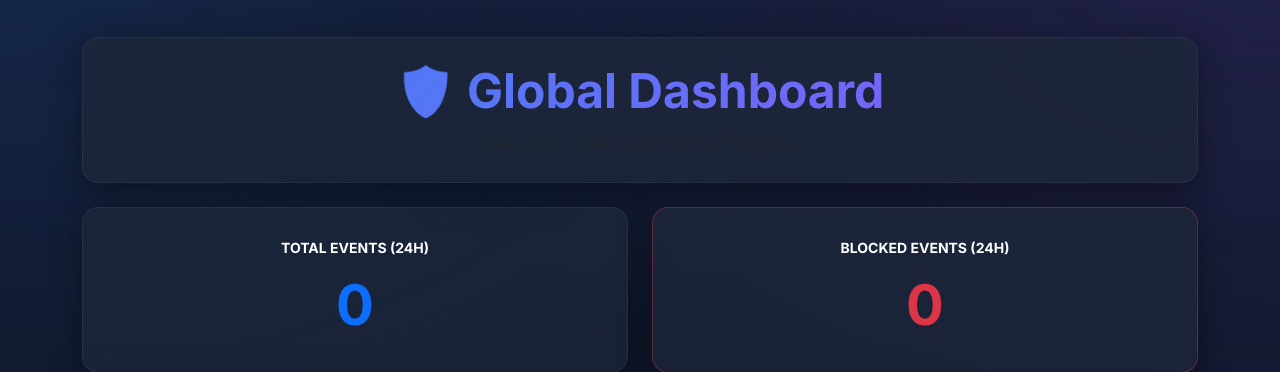
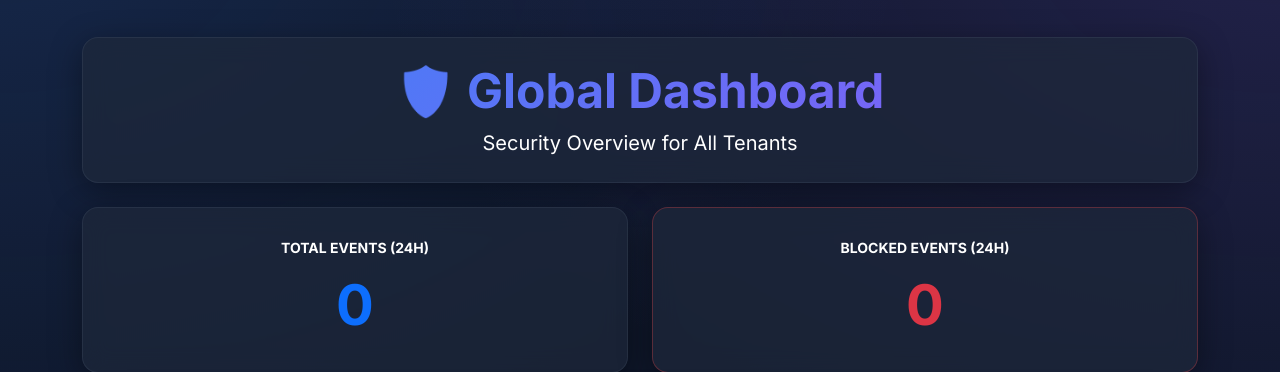
Before and after one commit to safvan041/WAF, a Django app: page /dashboard/ in a window 1280 px wide. Shown: the part 63-435 px from the top of the page. Run offline with Django 5.2, Linux system fonts and the light colour scheme; a user stored in the database is signed in; data comes from the database, SQL or seed files in the repository.

Commit message:
templates modified

```diff
--- a/waf_project/waf_project/waf_core/templates/waf_core/dashboard.html
+++ b/waf_project/waf_project/waf_core/templates/waf_core/dashboard.html
@@ -8,10 +8,10 @@
         <div class="glass-card text-center py-4">
             {% if user.is_superuser %}
             <h1 class="display-5 fw-bold text-gradient">🛡️ Global Dashboard</h1>
-            <p class="lead text-muted mb-0">Security Overview for All Tenants</p>
+            <p class="lead text-white mb-0">Security Overview for All Tenants</p>
             {% else %}
             <h1 class="display-5 fw-bold text-gradient">🛡️ {{ tenant.name }}</h1>
-            <p class="lead text-muted mb-0">Security Overview for {{ tenant.domain }}</p>
+            <p class="lead text-white mb-0">Security Overview for {{ tenant.domain }}</p>
             {% endif %}
         </div>
     </div>
--- a/waf_project/waf_project/waf_core/templates/waf_core/tenant_detail.html
+++ b/waf_project/waf_project/waf_core/templates/waf_core/tenant_detail.html
@@ -6,7 +6,7 @@
     <div class="col-12">
         <div class="glass-card text-center py-4">
             <h1 class="display-5 fw-bold text-gradient">⚙️ Tenant Configuration</h1>
-            <p class="lead text-muted mb-0">{{ tenant.name }}</p>
+            <p class="lead text-white mb-0">{{ tenant.name }}</p>
         </div>
     </div>
 </div>
--- a/waf_project/waf_project/waf_core/templates/waf_core/tenant_list_admin.html
+++ b/waf_project/waf_project/waf_core/templates/waf_core/tenant_list_admin.html
@@ -6,7 +6,7 @@
     <div class="col-12">
         <div class="glass-card text-center py-4">
             <h1 class="display-5 fw-bold text-gradient">👥 All Tenants</h1>
-            <p class="lead text-muted mb-0">Manage all registered tenants and their verification status</p>
+            <p class="lead text-white mb-0">Manage all registered tenants and their verification status</p>
         </div>
     </div>
 </div>
```
